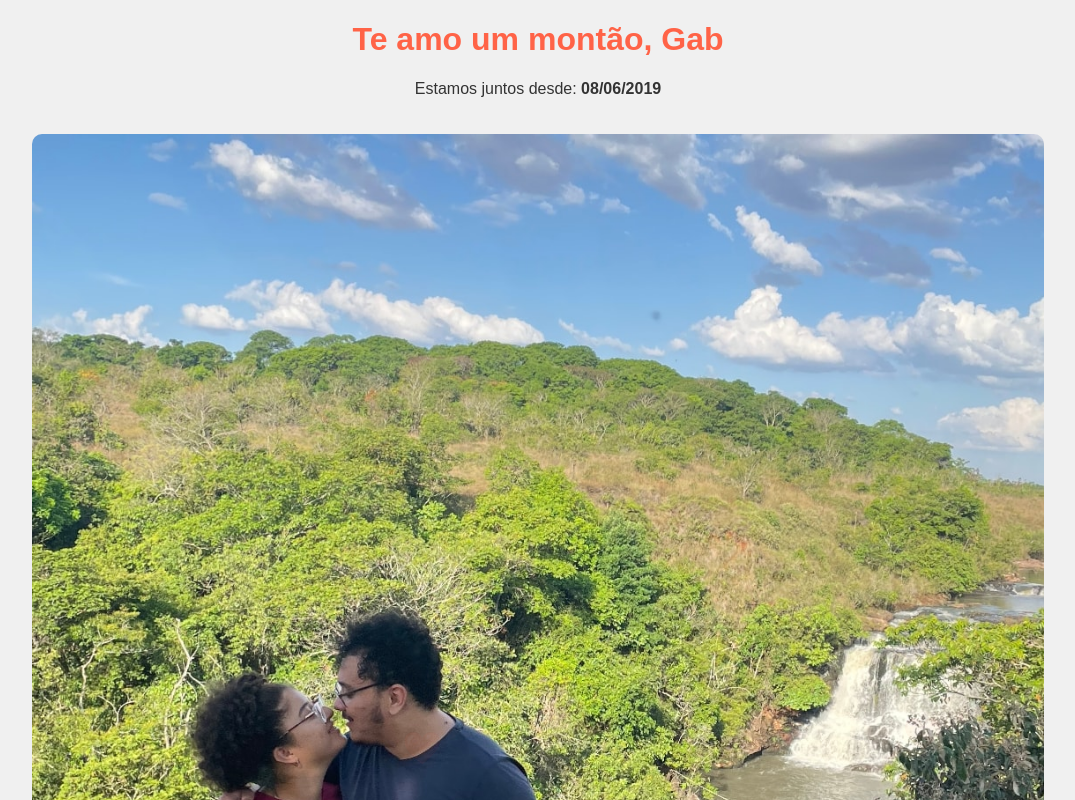
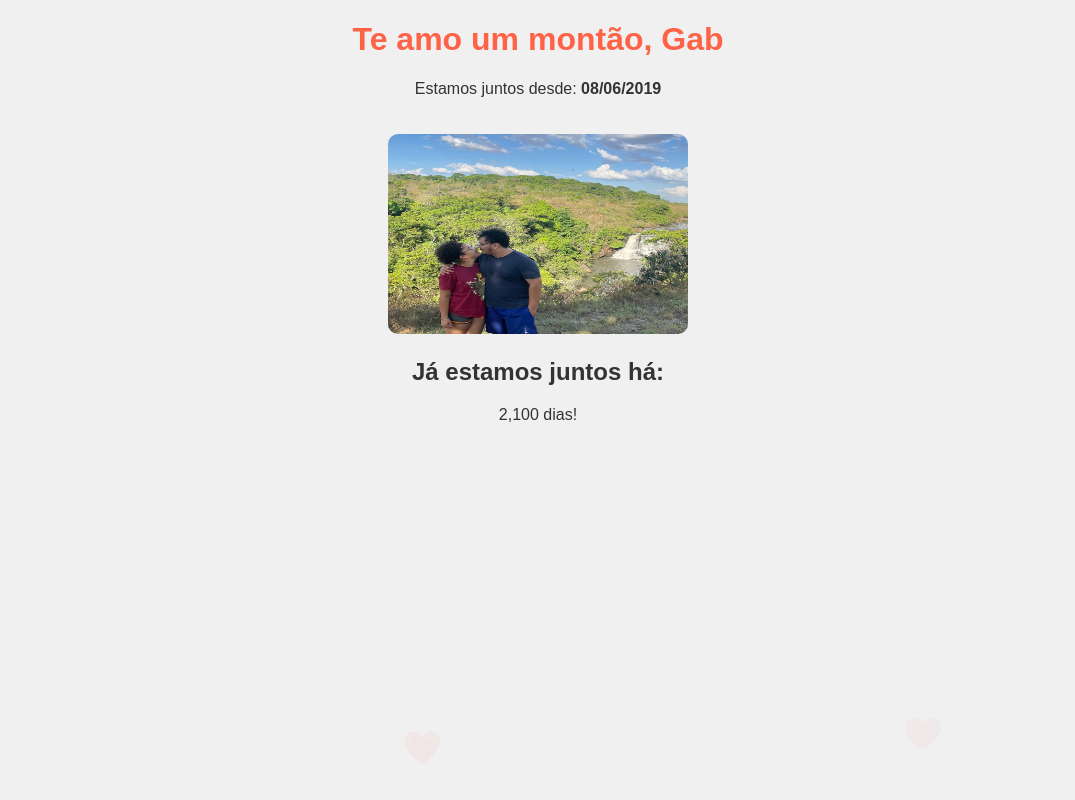
Before and after one commit to jilovegano/te-amo-gab, a plain HTML site: page index.html in a window 1280 px wide. Shown: the top 800 px of the page, without its empty margins (102-1177 px from the left). Drawn offline with Linux system fonts and the light colour scheme.

Commit message:
index.html

```diff
--- a/index.html
+++ b/index.html
@@ -48,7 +48,7 @@
 <body>
     <h1>Te amo um montão, Gab</h1>
     <p>Estamos juntos desde: <strong>08/06/2019</strong></p>
-    <img src="https://raw.githubusercontent.com/jilovegano/te-amo-gab/main/teamoaa.jpeg" alt="teamoaa.jpeg">
+    <img src="https://raw.githubusercontent.com/jilovegano/te-amo-gab/main/teamoaa.jpeg" width="300" height="200" alt="teamoaa.jpeg">
 
     <h2>Já estamos juntos há:</h2>
     <p id="dias"></p>
```
